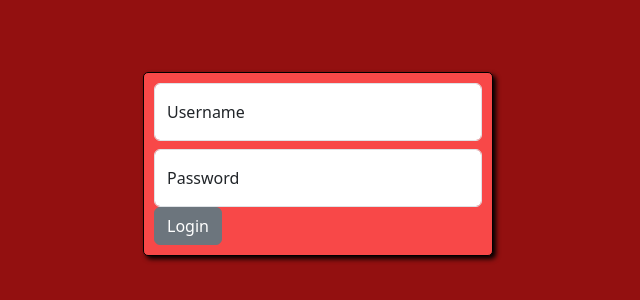
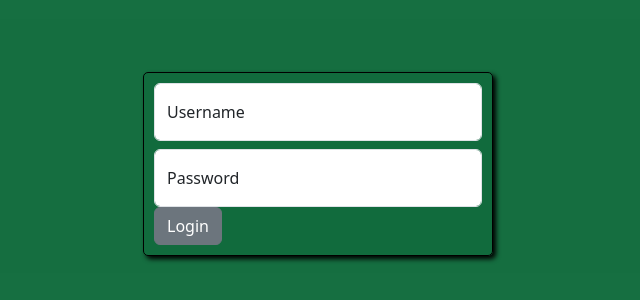
Before and after one commit to radaron/rpi_remote_server, a React (Create React App) app in the folder frontend/: page /rpi/login in a window 1280 px wide. Shown: the part 236-536 px from the top of the page, without its empty margins (322-962 px from the left). Built offline with nearby package versions, Linux system fonts and the light colour scheme.

Commit message:
Change background color

```diff
--- a/frontend/public/index.html
+++ b/frontend/public/index.html
@@ -5,7 +5,7 @@
     <title>Rpi remote server</title>
     <meta name="viewport" content="width=device-width, initial-scale=1">
   </head>
-  <body style="background-color: #931010">
+  <body style="background-color: #116c3ddb">
     <noscript>You need to enable JavaScript to run this app.</noscript>
     <div id="root"></div>
   </body>
--- a/frontend/src/Login/Login.module.scss
+++ b/frontend/src/Login/Login.module.scss
@@ -4,14 +4,14 @@
     align-items: center;
     height: 100vh;
     max-width: 100vw;
-    background-color: #931010;
+    background-color: #116c3ddb;
 }
 
 .form-container {
     padding: 10px;
     border: 1px solid #000000;
     border-radius: 5px;
-    background-color: #f84848;
+    background-color: #116c3ddb;
     max-width: 350px;
     box-shadow: 3px 3px 5px #010000;
 }
--- a/frontend/src/Manage/Manage.module.scss
+++ b/frontend/src/Manage/Manage.module.scss
@@ -1,7 +1,7 @@
 .mainContainer {
     height: 100vh;
     max-width: 100vw;
-    background-color: #931010;
+    background-color: #116c3ddb;
     padding-top: 10px
 }
 
@@ -13,7 +13,6 @@
     text-align: center;
 
     .header {
-        font-size: 1.5rem;
         font-weight: bold;
         padding: 10px;
     }
```
